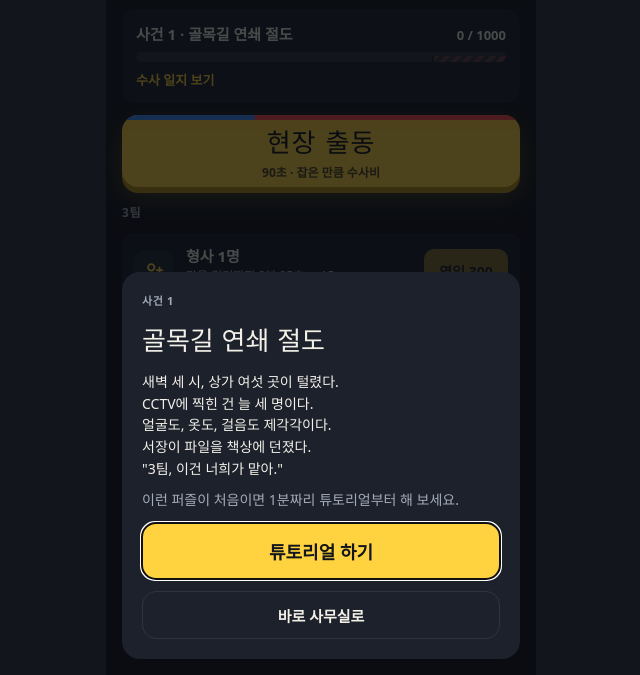
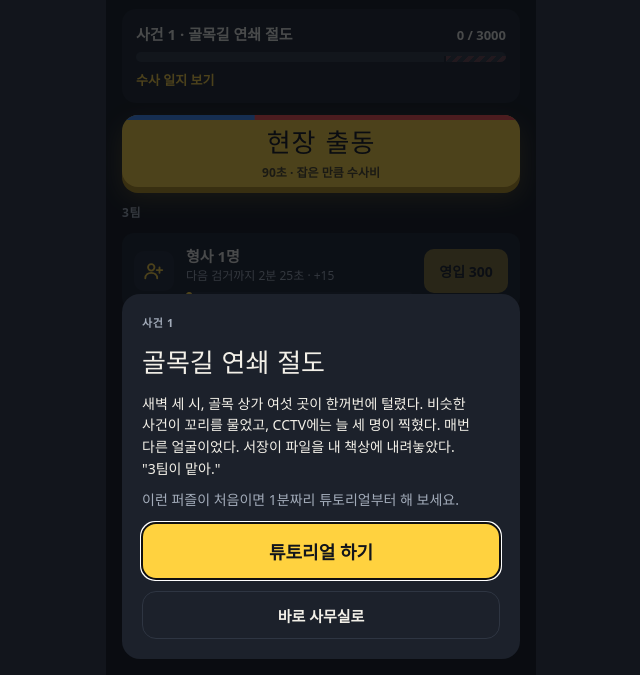
Before and after one commit to eifv013/Team3, a plain HTML site: page docs/index.html in a window 1280 px wide. Shown: the part 125-800 px from the top of the page, without its empty margins (319-959 px from the left). Drawn offline with Linux system fonts and the light colour scheme; a web font is replaced by a local one.

Commit message:
수사 3팀 0.1.8
Co-Authored-By: Claude Opus 5.5 <noreply@anthropic.com>

Claude-Session: https://claude.ai/code/session_01LfK2SFJRZzfYa6uvyKrUx6

```diff
--- a/docs/index.html
+++ b/docs/index.html
@@ -523,6 +523,13 @@ details.log-d .pn-body p{color:var(--text);font-size:14px;line-height:1.7}
 })(typeof self !== 'undefined' ? self : this, function () {
   'use strict';
   return [
+    { ver: '0.1.8', date: '2026-11-21', title: '사건 1이 검거 3000명까지',
+      items: [
+        '사건 1의 목표가 1000명에서 3000명으로 늘었어요.',
+        '팀이 혼자 잡을 수 있는 건 2500명까지예요. 마지막 500명은 현장 출동으로만 잡아요.',
+        '수사 일지 여섯 편을 새로 썼어요.',
+        '사무실에는 일지 글 대신 수사 일지 보기만 남겨 화면을 짧게 했어요.'
+      ] },
     { ver: '0.1.7', date: '2026-11-21', title: '1분에 버는 수사비',
       items: [
         '사무실 위쪽에 팀이 1분에 버는 수사비가 보여요. 형사가 늘수록 이 값이 올라요.',
@@ -1185,57 +1192,20 @@ details.log-d .pn-body p{color:var(--text);font-size:14px;line-height:1.7}
   var CASE = {
     no: 1,
     title: '골목길 연쇄 절도',
-    goal: 1000,          // 0.1.3: 300 → 1000(방치형답게 길게). 이야기도 4편 → 6편
-    idleCap: 800,        // 0.1.6: 팀(방치)이 올릴 수 있는 사건 진척은 여기까지. 나머지(주범 조)는 현장 출동으로만 잡는다
-    // 0.1.4: 일지는 편마다 3줄 이상. 한 줄 = 한 문장(문장을 두 줄로 쪼개지 않는다)이자 폰 세로 화면 한 줄(줄바꿈 \n 그대로 화면에 줄로 나온다).
-    //        규칙을 만든 자 = "설계자". 놈이 스스로 밝히는 이름 "써드"는 마지막 편(1000명)에서야 나온다.
-    //        진짜 이름은 사건 2 이후에 밝힌다. 패치노트에는 이야기 내용(스포일러)을 적지 않는다.
+    goal: 3000,          // 0.1.3: 300 → 1000, 0.1.8: 1000 → 3000(3팀의 3. 이야기는 6편)
+    idleCap: 2500,       // 0.1.6: 팀(방치)이 올릴 수 있는 사건 진척은 여기까지(0.1.8: 800 → 2500). 나머지(주범 조)는 현장 출동으로만 잡는다
+    // 0.1.8: 일지는 문단으로 쓰고 화면 폭에 맞춰 자연스럽게 줄이 넘어가게 한다(억지 줄바꿈 없음).
+    //        앞 편에서 알게 된 것만 다음 편에서 쓴다: 시킨 자 → 짝 짓는 규칙 → "설계자"·쪽지 → 쪽지를 쫓은 사무실·손글씨 → 같은 손글씨의 "써드".
+    //        "써드"는 마지막 편(3000명)에서야 나온다. 진짜 이름은 사건 2 이후에 밝힌다. 패치노트에는 이야기 내용(스포일러)을 적지 않는다.
     story: [
-      { at: 0, text: [
-        '새벽 세 시, 상가 여섯 곳이 털렸다.',
-        'CCTV에 찍힌 건 늘 세 명이다.',
-        '얼굴도, 옷도, 걸음도 제각각이다.',
-        '서장이 파일을 책상에 던졌다.',
-        '"3팀, 이건 너희가 맡아."'
-      ].join('\n') },
-      { at: 150, text: [
-        '잡아들인 놈들은 말이 똑같았다.',
-        '"시키는 대로 했을 뿐이에요."',
-        '누가 시켰냐고 물으면 입을 다문다.',
-        '겁에 질린 눈으로 창밖만 본다.'
-      ].join('\n') },
-      { at: 300, text: [
-        '세 명씩 짝지은 조에는 규칙이 있다.',
-        '모자, 얼굴, 시간, 표식이 기준이다.',
-        '셋이 모두 같거나, 모두 다르다.',
-        '둘만 같은 조는 한 번도 없었다.',
-        '우연으로는 이런 판을 짤 수 없다.'
-      ].join('\n') },
-      { at: 500, text: [
-        '놈들은 두목을 "설계자"라 불렀다.',
-        '진짜 이름을 물으면 고개를 젓는다.',
-        '모르는 건지, 말 못 하는 건지.',
-        '서장은 그냥 두목일 거라 했다.',
-        '나는 더 큰 놈이라고 본다.'
-      ].join('\n') },
-      { at: 750, text: [
-        '설계자의 은신처를 찾아냈다.',
-        '문을 땄을 땐 이미 텅 비어 있었다.',
-        '벽에 우리 형사들 몽타주가 있었다.',
-        '세 장씩, 빈틈없이 짝지어서.',
-        '놈은 처음부터 우리를 보고 있었다.'
-      ].join('\n') },
-      { at: 1000, text: [
-        '마지막 조를 넘기고 사건을 닫았다.',
-        '그날 밤, 책상 위에 봉투가 있었다.',
-        '다른 도시의 지도와 숫자 2.',
-        '쪽지엔 한 줄이 적혀 있었다.',
-        '"다음 판도 내가 짠다. — 써드"',
-        '써드, 세 번째. 우리 팀 번호다.',
-        '놈의 진짜 이름은 아직 모른다.',
-        '— 사건 2에서 계속'
-      ].join('\n') }
+      { at: 0, text: '새벽 세 시, 골목 상가 여섯 곳이 한꺼번에 털렸다. 비슷한 사건이 꼬리를 물었고, CCTV에는 늘 세 명이 찍혔다. 매번 다른 얼굴이었다. 서장이 파일을 내 책상에 내려놓았다. "3팀이 맡아."' },
+      { at: 300, text: '잡혀 온 놈들은 약속이라도 한 듯 같은 말을 했다. "시키는 대로 했을 뿐이에요." 누가 시켰느냐고 물으면 입을 닫았다. 놈들이 겁내는 건 우리가 아니었다.' },
+      { at: 750, text: '잡힌 놈들을 조별로 늘어놓자 규칙이 보였다. 모자, 얼굴, 시간대, 흔적. 한 조의 세 명은 어느 것이든 모두 같거나 모두 달랐다. 둘만 같은 조는 한 번도 없었다. 누군가 일부러 짝을 짓고 있었다.' },
+      { at: 1500, text: '조를 짜고 지시를 내리는 자가 따로 있었다. 놈들은 그를 "설계자"라고 불렀다. 얼굴을 본 놈도, 목소리를 들은 놈도 없었다. 지시는 늘 쪽지로만 왔다고 했다.' },
+      { at: 2250, text: '쪽지가 오가던 길을 거슬러 낡은 사무실 하나를 찾아냈다. 문을 열었을 땐 이미 아무도 없었다. 벽에는 우리 3팀 형사들의 사진이 세 장씩 짝지어 붙어 있었고, 사진 아래에는 손글씨로 조 번호가 적혀 있었다. 설계자는 우리를 지켜보고 있었다.' },
+      { at: 3000, text: '마지막 조를 넘기고 사건을 닫던 날 밤, 내 책상 위에 봉투 하나가 놓여 있었다. 안에는 다른 도시의 지도 한 장과 쪽지 한 장. 글씨는 그때의 낡은 사무실 벽에 적힌 손글씨와 같았다. "다음 판도 내가 짠다. — 써드" 설계자가 처음 남긴 이름이다. 세 번째. 우리 팀 번호와 같다. 진짜 이름인지는 아직 알 수 없다.\n— 사건 2에서 계속' }
     ]
+
 
   };
 
@@ -2409,7 +2379,7 @@ details.log-d .pn-body p{color:var(--text);font-size:14px;line-height:1.7}
   }
 
   /*
-   * 수사 일지: 편마다 위에 "시작 / 검거 150명" 줄, 아래에 글. 안 열린 편은 점선 칸에 "검거 1000명에 열려요".
+   * 수사 일지: 편마다 위에 "시작 / 검거 150명" 줄, 아래에 글. 안 열린 편은 점선 칸에 "검거 3000명에 열려요".
    *   새 편과 가장 최근 편만 펼쳐 두고 그 전 편은 접는다(첫 줄만 살짝 보인다).
    * 새로 열려 아직 안 읽은 편에는 NEW 를 달고, 열어 보면 읽음으로 적는다(사무실의 "수사 일지 보기" NEW 도 사라진다).
    */
--- a/docs/sw.js
+++ b/docs/sw.js
@@ -6,9 +6,9 @@
  *   - 오프라인이거나 서버가 응답하지 않으면 마지막으로 저장해 둔 파일로 연다.
  * 게임 진행(저장)은 여기서 다루지 않는다. 그것은 페이지의 localStorage 에 있다.
  *
- * 0.1.7 은 빌드할 때 게임 버전으로 바뀐다. 버전이 달라지면 예전 저장소를 지운다.
+ * 0.1.8 은 빌드할 때 게임 버전으로 바뀐다. 버전이 달라지면 예전 저장소를 지운다.
  */
-const CACHE = 'team3-0.1.7';
+const CACHE = 'team3-0.1.8';
 const FILES = ['./', './index.html', './manifest.webmanifest', './icon-192.png', './icon-512.png', './version.json'];
 
 self.addEventListener('install', (event) => {
--- a/src/hub.js
+++ b/src/hub.js
@@ -191,7 +191,7 @@
   }
 
   /*
-   * 수사 일지: 편마다 위에 "시작 / 검거 150명" 줄, 아래에 글. 안 열린 편은 점선 칸에 "검거 1000명에 열려요".
+   * 수사 일지: 편마다 위에 "시작 / 검거 150명" 줄, 아래에 글. 안 열린 편은 점선 칸에 "검거 3000명에 열려요".
    *   새 편과 가장 최근 편만 펼쳐 두고 그 전 편은 접는다(첫 줄만 살짝 보인다).
    * 새로 열려 아직 안 읽은 편에는 NEW 를 달고, 열어 보면 읽음으로 적는다(사무실의 "수사 일지 보기" NEW 도 사라진다).
    */
```
Also changed, not shown: docs/version.json (+7 -6 lines), src/idle.js (+12 -49 lines), src/notes.js (+7 -0 lines), test/idle.test.js (+36 -36 lines), 1 other file.
